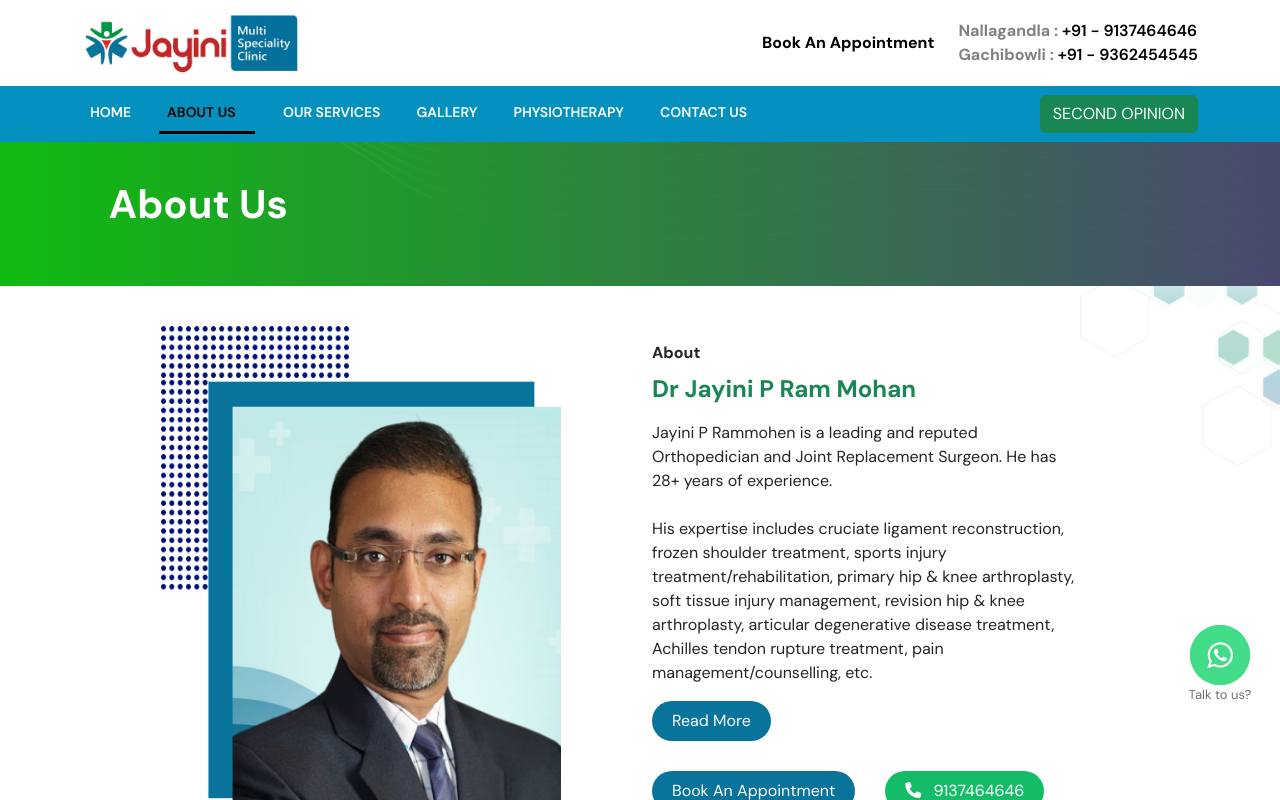
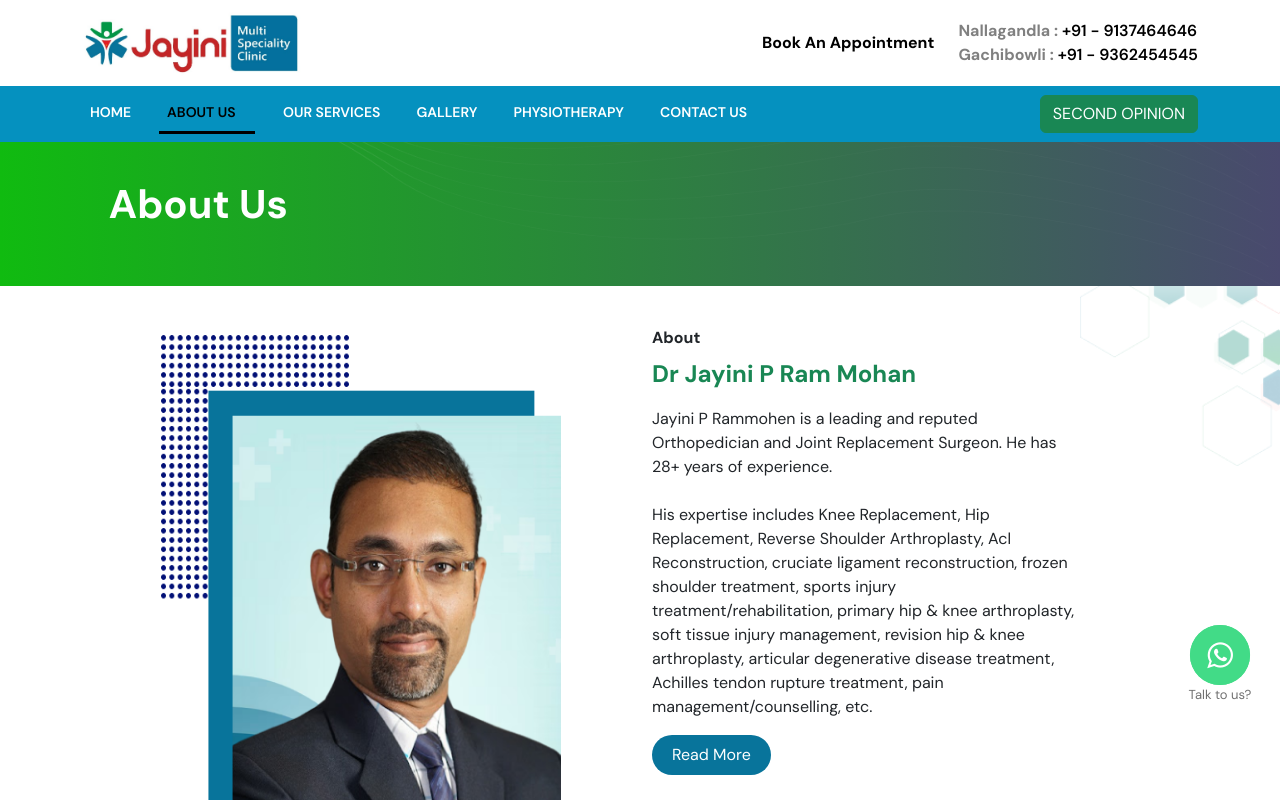
Before and after one commit to snaptics11/Dr.Jayini, a React (Create React App) app: page /about in a window 1280 px wide. Shown: the top 800 px of the page. Built offline with nearby package versions, Linux system fonts and the light colour scheme.

Commit message:
updated content in Jayini

```diff
--- a/src/components/AboutUs/AboutBanner.jsx
+++ b/src/components/AboutUs/AboutBanner.jsx
@@ -43,7 +43,7 @@
                                     <h4 className='text-success'>Dr Jayini P Ram Mohan </h4>
                                     <p>Jayini P Rammohen is a leading and reputed Orthopedician and Joint Replacement Surgeon. He has 28+ years of experience.</p>
                                     <br />
-                                    <p>His expertise includes cruciate ligament reconstruction, frozen shoulder treatment, sports injury treatment/rehabilitation, primary hip & knee arthroplasty, soft tissue injury management, revision hip & knee arthroplasty, articular degenerative disease treatment, Achilles tendon rupture treatment, pain management/counselling, etc.</p>
+                                    <p>His expertise includes Knee Replacement, Hip Replacement, Reverse Shoulder Arthroplasty, Acl Reconstruction, cruciate ligament reconstruction, frozen shoulder treatment, sports injury treatment/rehabilitation, primary hip & knee arthroplasty, soft tissue injury management, revision hip & knee arthroplasty, articular degenerative disease treatment, Achilles tendon rupture treatment, pain management/counselling, etc.</p>
 
                                     <button className='bgn btn-success  mt-3  commonButton'><Link className='text-white' to="/JayiniRammohen">Read More</Link></button>
 
--- a/src/components/Excellence.jsx
+++ b/src/components/Excellence.jsx
@@ -27,7 +27,7 @@
                                     <p> <b>ABOUT</b></p>
                                     <h4>Best <span className='text-success fw-bold'>Orthopedic Doctor</span> in Hyderabad</h4>
                                     <p>Jayini P Rammohen is a leading and reputed Orthopedician and Joint Replacement Surgeon. He has 28+ years of experience.</p> <br />
-                                    <p>His expertise includes cruciate ligament reconstruction, frozen shoulder treatment, sports injury treatment/rehabilitation, primary hip & knee arthroplasty, soft tissue injury management, revision hip & knee arthroplasty, articular degenerative disease treatment, Achilles tendon rupture treatment, pain management/counselling, etc.</p>
+                                    <p>His expertise includes Knee Replacement, Hip Replacement, Reverse Shoulder Arthroplasty, Acl Reconstruction, Cruciate ligament reconstruction, frozen shoulder treatment, sports injury treatment/rehabilitation, primary hip & knee arthroplasty, soft tissue injury management, revision hip & knee arthroplasty, articular degenerative disease treatment, Achilles tendon rupture treatment, pain management/counselling, etc.</p>
                                     <div className='excellence-content-sub'>
                                         <div className="onlineAppointment">
                                             <i class="fa-solid fa-calendar-days"></i>
```
